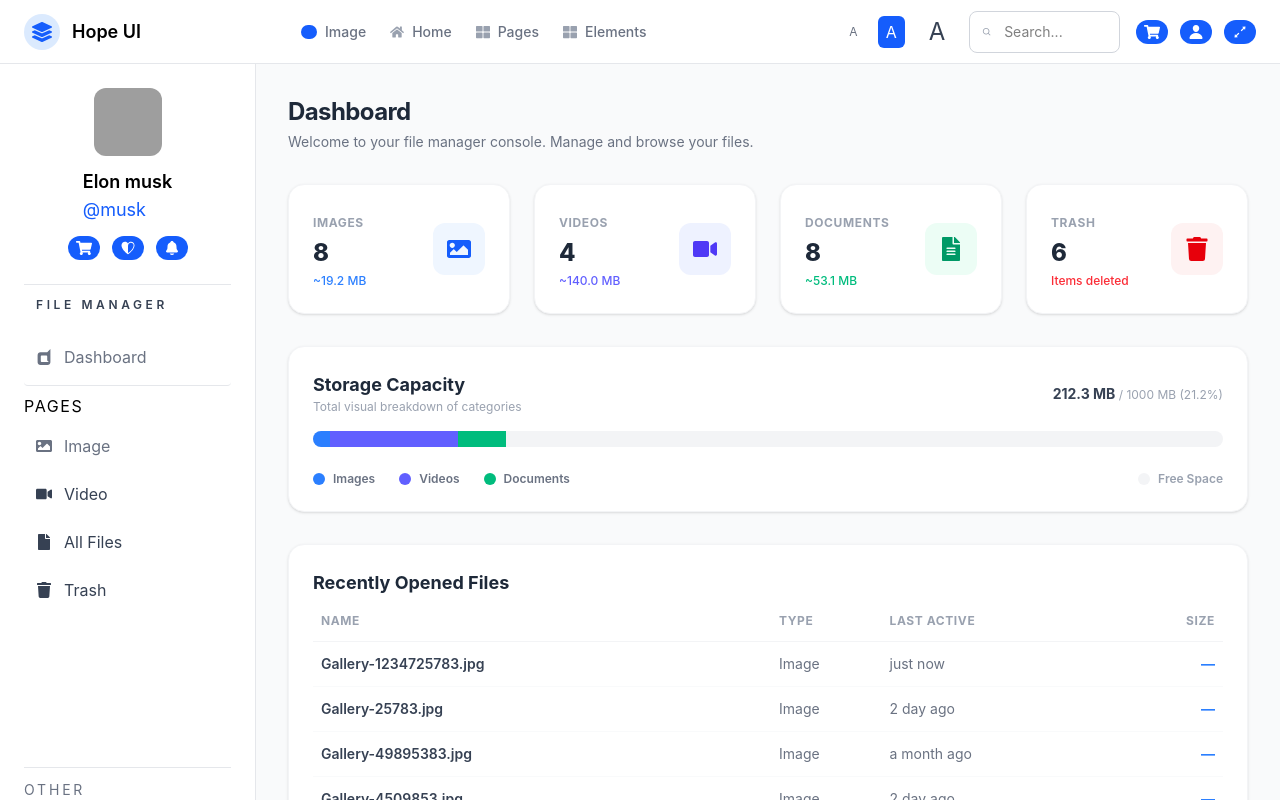
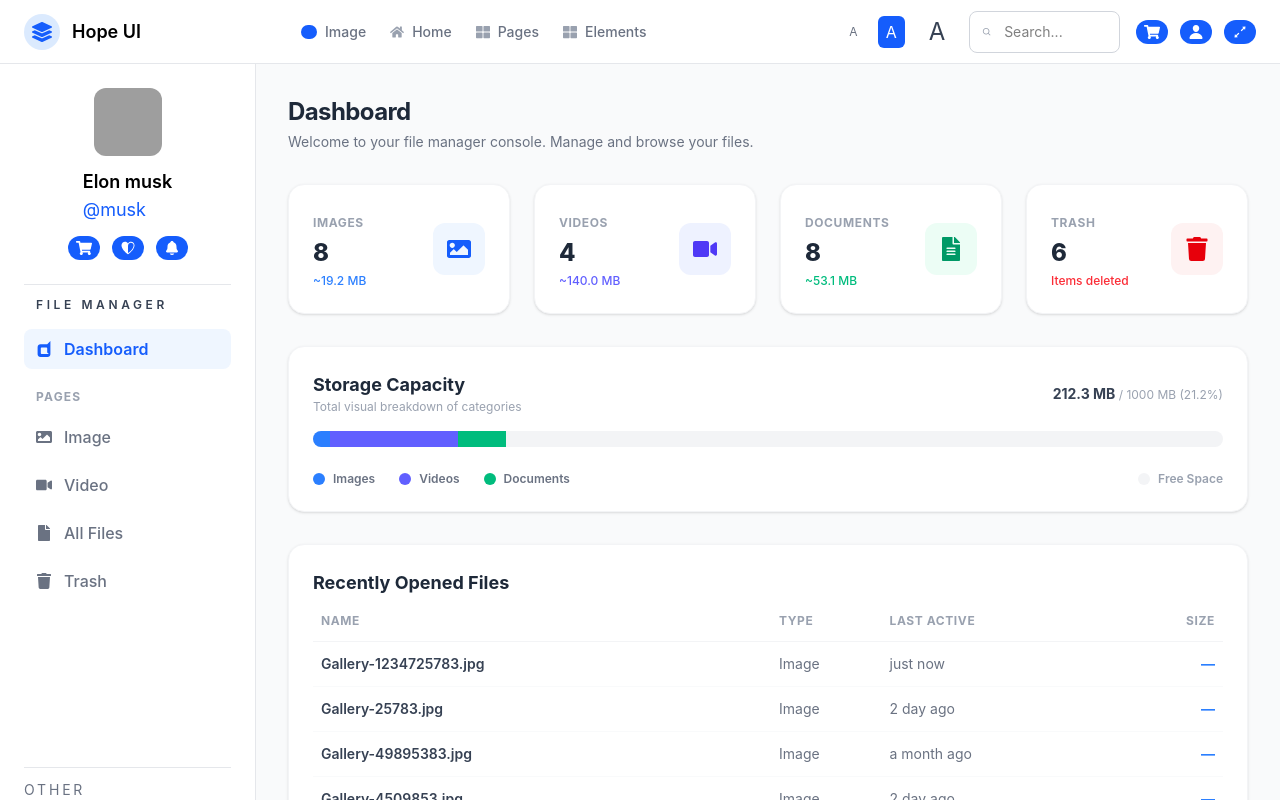
Before and after one commit to Emerance63/-File-Manager-Image-Gallery-Module, a React (Vite) app: page /file-manager/dashboard in a window 1280 px wide. Shown: the top 800 px of the page. Built offline with nearby package versions, Linux system fonts and the light colour scheme; grey boxes are pictures that could not be loaded.

Commit message:
Update Sidebar links to use react-router-dom NavLink for routing

```diff
--- a/src/components/Sidebar.jsx
+++ b/src/components/Sidebar.jsx
@@ -5,7 +5,16 @@ import { PiSignOutThin } from "react-icons/pi";
 import { MdHelp } from "react-icons/md";
 import { IoNotifications } from "react-icons/io5";
 import { IoIosHeartHalf } from "react-icons/io";
+import { NavLink } from "react-router-dom";
+
 export default function Sidebar() {
+  const linkClass = ({ isActive }) =>
+    `flex items-center gap-3 py-2 px-3 rounded-lg transition-all duration-150 font-medium ${
+      isActive
+        ? "bg-blue-50 text-blue-600 font-semibold"
+        : "text-gray-500 hover:bg-gray-50 hover:text-gray-700"
+    }`;
+
   return (
     <aside className="hidden lg:flex flex-col w-64 bg-white border-r border-gray-200 p-6">
       <div className="flex flex-col items-center gap-3 mb-6">
@@ -43,47 +52,35 @@ export default function Sidebar() {
     <div className="text-xs text-gray-700 uppercase mb-2 border-t border-gray-200 pb-2 tracking-[0.3em] font-semibold py-3 px-3">File Manager</div>
         <ul className="space-y-2">
 
-       <div className="flex items-center border-b border-gray-200 gap-3 py-4 px-3 rounded hover:bg-gray-50 text-gray-500">
+          <li>
+            <NavLink to="/file-manager/dashboard" className={linkClass}>
+              <FaDashcube /> <span>Dashboard</span>
+            </NavLink>
+          </li>
 
-        <FaDashcube /> <span>Dashboard</span>
-
-       </div>
-
-       <div className="flex items-center gap-3  tracking-[0.1em] ">
+          <div className="flex items-center gap-3 tracking-[0.1em] text-xs font-bold text-gray-400 uppercase pt-3 pb-1 px-3">
             <span>PAGES</span>
-        </div>
+          </div>
 
           <li>
-            <a
-              href="#"
-              className="flex items-center gap-3 py-2 px-3 rounded hover:bg-gray-50 text-gray-500"
-            >
+            <NavLink to="/file-manager/images" className={linkClass}>
               <FaImage /> <span>Image</span>
-            </a>
+            </NavLink>
           </li>
           <li>
-            <a
-              href="#"
-              className="flex items-center gap-3 py-2 px-3 rounded hover:bg-gray-50 text-gray-700"
-            >
+            <NavLink to="/file-manager/videos" className={linkClass}>
               <FaVideo /> <span>Video</span>
-            </a>
-          </li>
-           <li>
-            <a
-              href="#"
-              className="flex items-center gap-3 py-2 px-3 rounded hover:bg-gray-50 text-gray-700"
-            >
-              <FaFile /> <span>All Files</span>
-            </a>
+            </NavLink>
           </li>
           <li>
-            <a
-              href="#"
-              className="flex items-center gap-3 py-2 px-3 rounded hover:bg-gray-50 text-gray-700"
-            >
+            <NavLink to="/file-manager/all-files" className={linkClass}>
+              <FaFile /> <span>All Files</span>
+            </NavLink>
+          </li>
+          <li>
+            <NavLink to="/file-manager/trash" className={linkClass}>
               <FaTrash /> <span>Trash</span>
-            </a>
+            </NavLink>
           </li>
         </ul>
       </nav>
```
